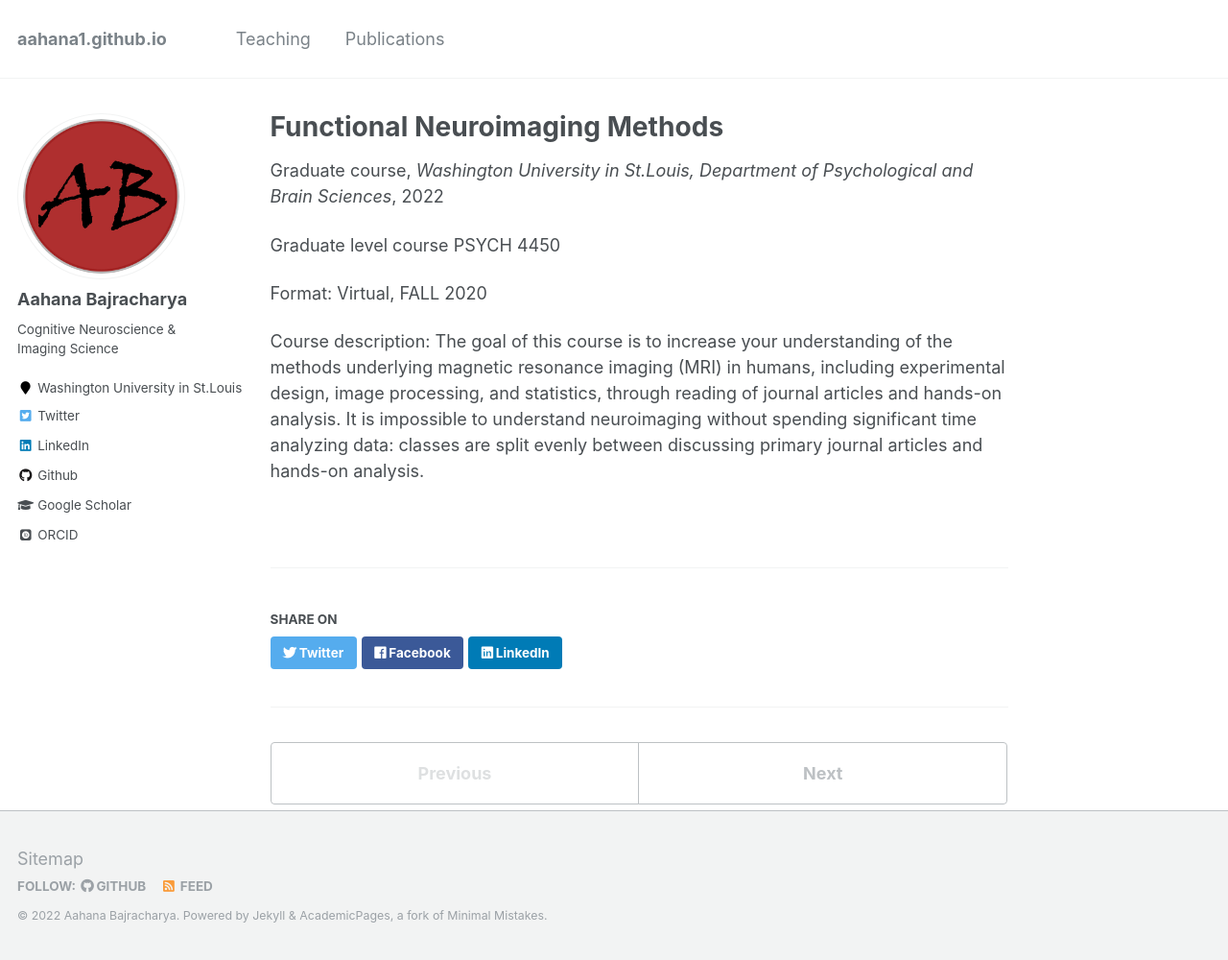
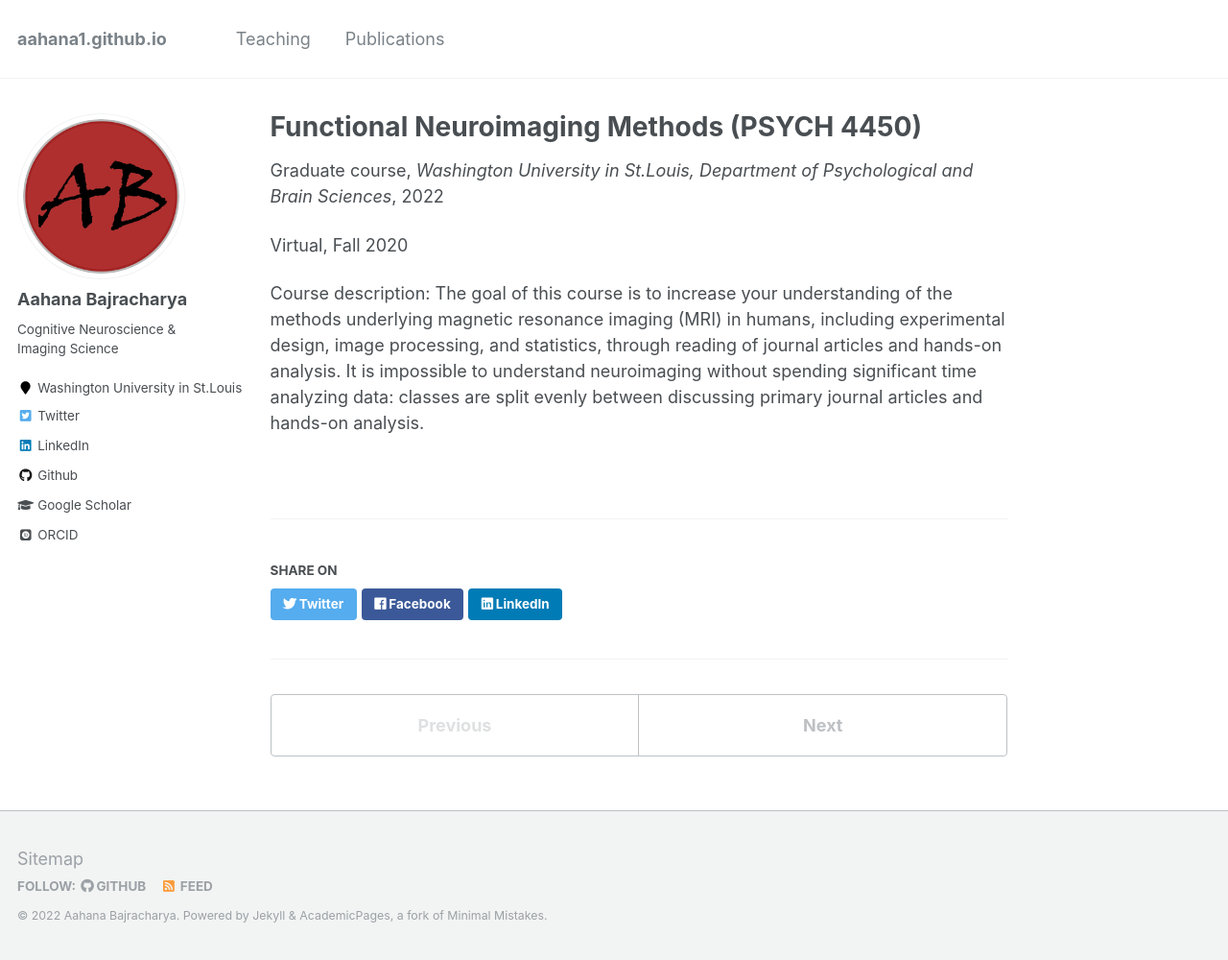
Before and after one commit to kritibhattarai23/kritibhattarai23.github.io, a Jekyll site: the page built from _teaching/2020-fall-teaching-2.md, in a window 1280 px wide and 1000 px high. Shown: the whole window at 96% size. Built offline with Jekyll 4.4.1, drawn with Linux system fonts in a browser that asks for light colours; some web fonts are replaced.

Commit message:
Update 2020-fall-teaching-2.md

```diff
--- a/_teaching/2020-fall-teaching-2.md
+++ b/_teaching/2020-fall-teaching-2.md
@@ -1,13 +1,11 @@
 ---
-title: "Functional Neuroimaging Methods"
+title: "Functional Neuroimaging Methods (PSYCH 4450)"
 collection: teaching
 type: "Graduate course"
 permalink: /teaching/2020-fall-teaching-2
 venue: "Washington University in St.Louis, Department of Psychological and Brain Sciences"
 ---
-Graduate level course PSYCH 4450
-
-Format: Virtual, FALL 2020
+Virtual, Fall 2020
 
 Course description: The goal of this course is to increase your understanding of the methods underlying magnetic resonance imaging (MRI) in humans,
 including experimental design, image processing, and statistics, through reading of journal articles and hands-on analysis. It is impossible to understand
```
